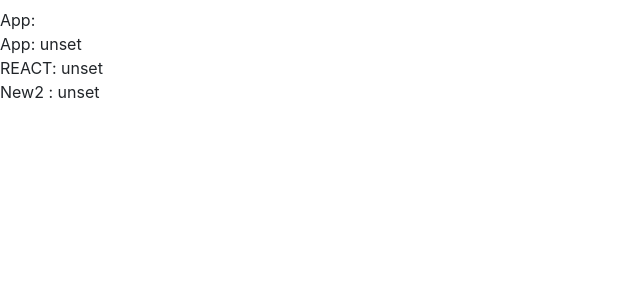
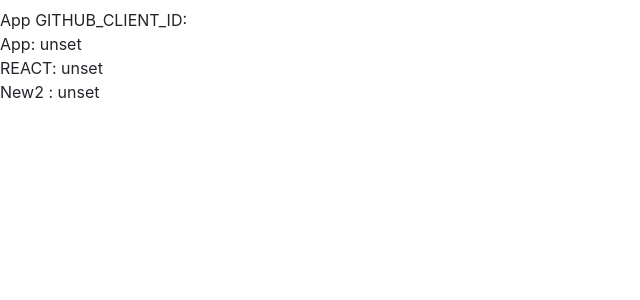
Before and after one commit to touchwood1992/githubfinder2020, a React (Create React App) app: page / in a window 1280 px wide. Shown: the top 300 px of the page, without its empty margins (0-640 px from the left). Built offline with nearby package versions, Linux system fonts and the light colour scheme; no server answers.

Commit message:
githubcontect finder 2020

```diff
--- a/src/containers/App.js
+++ b/src/containers/App.js
@@ -10,7 +10,7 @@ import "./App.css";
 const App = () => {
   return (
     <Layout>
-      <div>App: {process.env.GITHUB_CLIENT_ID}</div>
+      <div>App GITHUB_CLIENT_ID: {process.env.GITHUB_CLIENT_ID}</div>
       <div>App: {process.env.REACT_APP_API_KEY}</div>
       <div>REACT: {process.env.REACT_APP_CLIENT_ID}</div>
       <div>New2 : {process.env.REACT_APP_CLIENT_ID}</div>
```
